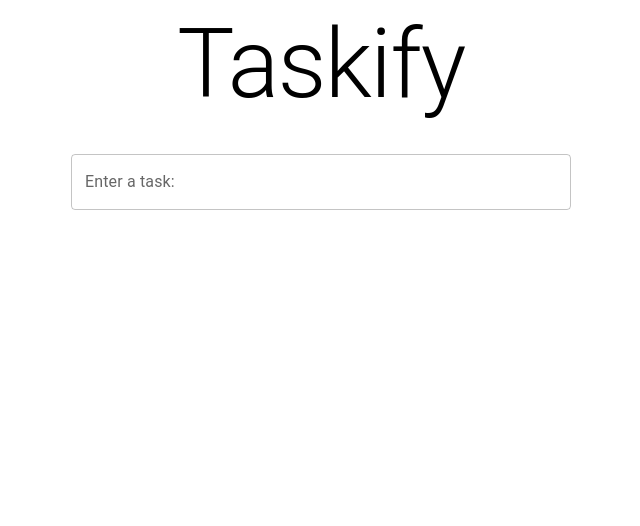
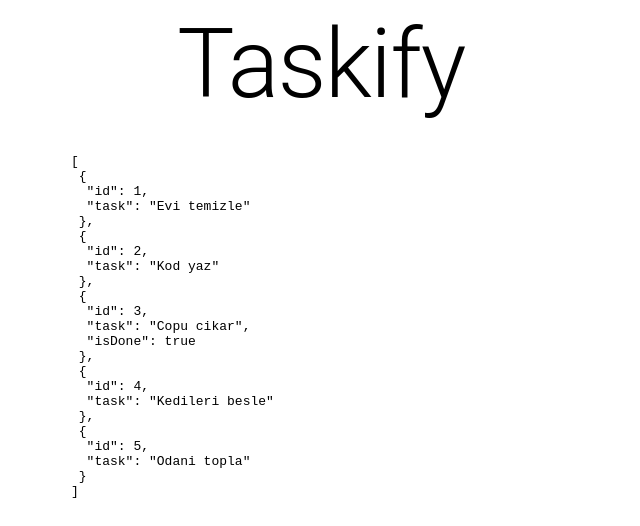
Before and after one commit to mcanozkulekci/Taskify, a React (Create React App) app: page / in a window 1280 px wide. Shown: the top 526 px of the page, without its empty margins (319-959 px from the left). Built offline with nearby package versions, Linux system fonts and the light colour scheme.

Commit message:
Data Model Class and Mock Data added

```diff
--- a/package.json
+++ b/package.json
@@ -14,9 +14,14 @@
     "@types/node": "^16.18.18",
     "@types/react": "^18.0.28",
     "@types/react-dom": "^18.0.11",
+    "jest": "^29.5.0",
+    "jest-ts-auto-mock": "^2.1.0",
     "react": "^18.2.0",
     "react-dom": "^18.2.0",
     "react-scripts": "5.0.1",
+    "ts-auto-mock": "^3.6.4",
+    "ts-jest": "^29.0.5",
+    "ttypescript": "^1.5.15",
     "typescript": "^4.9.5",
     "web-vitals": "^2.1.4"
   },
--- a/src/App.tsx
+++ b/src/App.tsx
@@ -1,9 +1,14 @@
-import React from 'react';
+import React, { useCallback, useEffect, useState } from 'react';
+import { MOCK_TASKS } from './components/MockTasks';
+import Typography from '@mui/material/Typography';
+import { Box } from '@mui/material';
 
-import Typography from '@mui/material/Typography';
-import InputTask from './components/InputTask';
-import { Box } from '@mui/material';
-function App() {
+import { Task } from './types/Task';
+
+const App: React.FC = () => {
+  const [task, setTask] = useState<string>('');
+  const [tasks, setTasks] = useState<Task[]>([]);
+
   return (
     <div className="App" style={{ justifyContent: 'center', display: 'flex' }}>
       <Box
@@ -22,10 +27,10 @@ function App() {
         >
           Taskify
         </Typography>
-        <InputTask></InputTask>
+        <pre>{JSON.stringify(MOCK_TASKS, null, ' ')}</pre>
       </Box>
     </div>
   );
-}
+};
 
 export default App;
--- a/src/components/InputTask.tsx
+++ /dev/null
@@ -1,18 +0,0 @@
-import React from 'react';
-import Box from '@mui/material/Box';
-import TextField from '@mui/material/TextField';
-
-const InputTask = () => {
-  return (
-    <Box
-      sx={{
-        width: 500,
-        maxWidth: '100%',
-      }}
-    >
-      <TextField fullWidth label="Enter a task:" id="fullWidth" />
-    </Box>
-  );
-};
-
-export default InputTask;
--- /dev/null
+++ b/src/components/MockTasks.ts
@@ -0,0 +1,29 @@
+import { Task } from '../types/Task';
+
+export const MOCK_TASKS = [
+  new Task({
+    id: 1,
+    task: 'Evi temizle',
+    isDone: false,
+  }),
+  new Task({
+    id: 2,
+    task: 'Kod yaz',
+    isDone: false,
+  }),
+  new Task({
+    id: 3,
+    task: 'Copu cikar',
+    isDone: true,
+  }),
+  new Task({
+    id: 4,
+    task: 'Kedileri besle',
+    isDone: false,
+  }),
+  new Task({
+    id: 5,
+    task: 'Odani topla',
+    isDone: false,
+  }),
+];
--- a/src/components/SingleTask.tsx
+++ b/src/components/SingleTask.tsx
@@ -1,7 +1,4 @@
 import React from 'react';
-
-const SingleTask = () => {
-  return <div>SingleTask</div>;
-};
+const SingleTask = () => {};
 
 export default SingleTask;
--- a/src/components/TaskList.tsx
+++ b/src/components/TaskList.tsx
@@ -1,7 +1,7 @@
 import React from 'react';
 
 const TaskList = () => {
-  return <div>TaskList</div>;
+  return <div></div>;
 };
 
 export default TaskList;
--- a/src/components/TaskModel.ts
+++ /dev/null
@@ -1,5 +0,0 @@
-export interface Task {
-  id: number;
-  task: string;
-  isDone: boolean;
-}
--- /dev/null
+++ b/src/types/Task.ts
@@ -0,0 +1,12 @@
+export class Task {
+  id: number | undefined;
+  task: string | undefined;
+  isDone: boolean | undefined;
+
+  constructor(initializer?: any) {
+    if (!initializer) return;
+    if (initializer.id) this.id = initializer.id;
+    if (initializer.task) this.task = initializer.task;
+    if (initializer.isDone) this.isDone = initializer.isDone;
+  }
+}
```
Also changed, not shown: tsconfig.json (+7 -1 lines), 1 other file (tests, documents, lock files or other folders).
